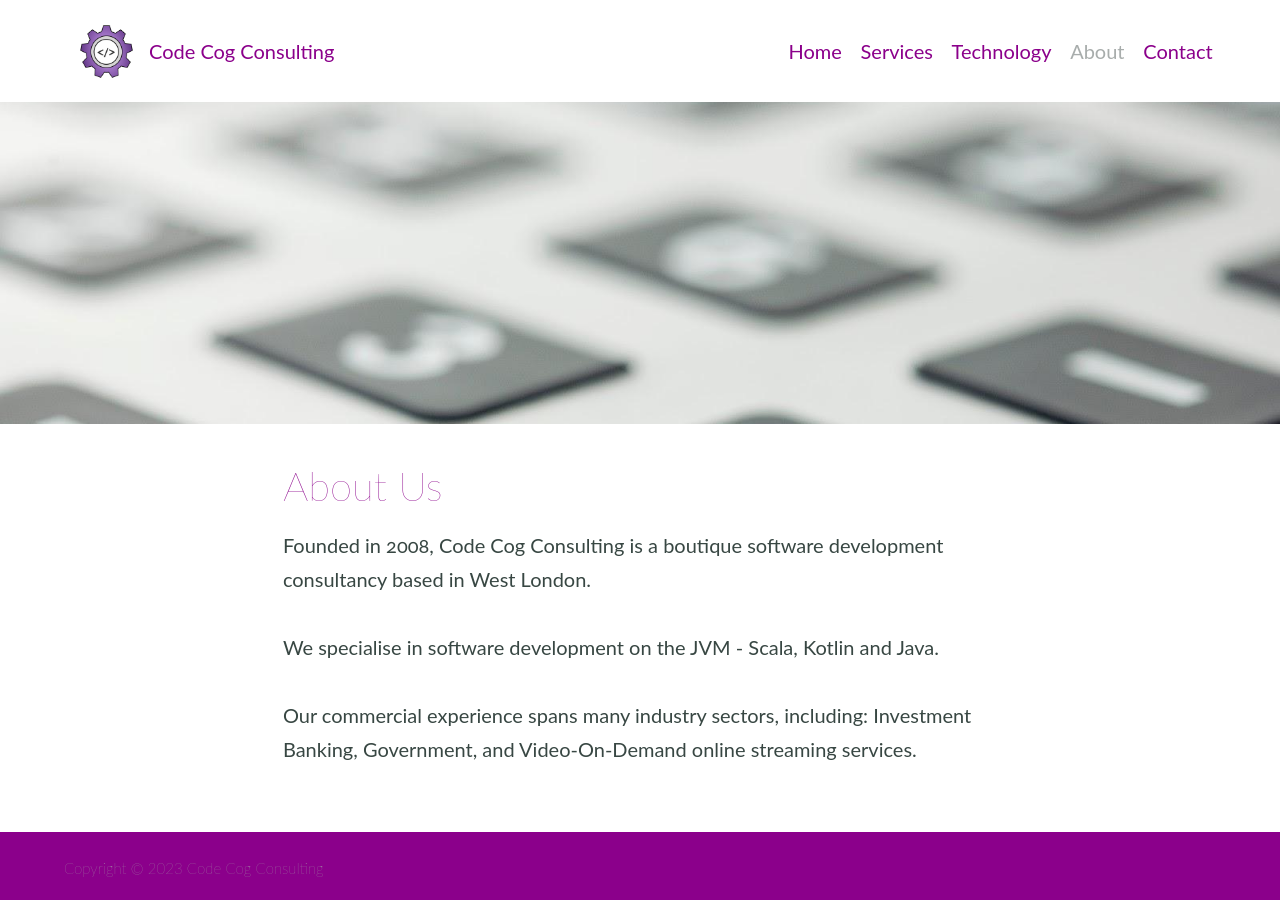
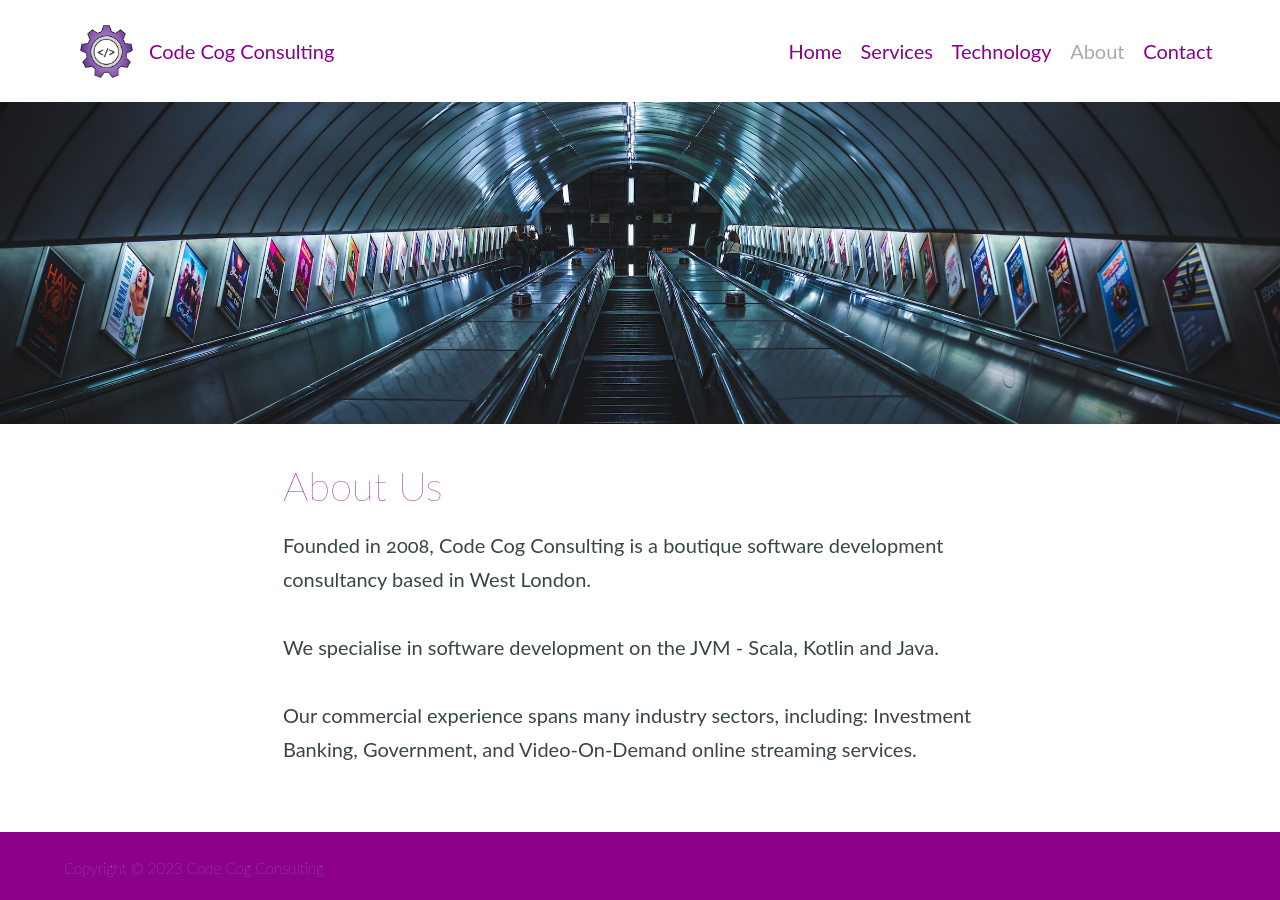
Before and after one commit to code-cog/code-cog.github.io, a Jekyll site: the page built from about.md, in a window 1280 px wide. Built offline with Jekyll 4.4.1, drawn with Linux system fonts in a browser that asks for light colours.

Commit message:
Change about.md banner

```diff
--- a/about.md
+++ b/about.md
@@ -1,6 +1,6 @@
 ---
 title: About Us
-feature_image: "/assets/keyboard.png"
+feature_image: "/assets/banners/unsplash-andrea-de-santis-gYINUebkIDg.jpg"
 ---
 Founded in 2008, Code Cog Consulting is a boutique software development consultancy based in West London.
 
```
Also changed, not shown: assets/banners/unsplash-andrea-de-santis-gYINUebkIDg.jpg (added).
